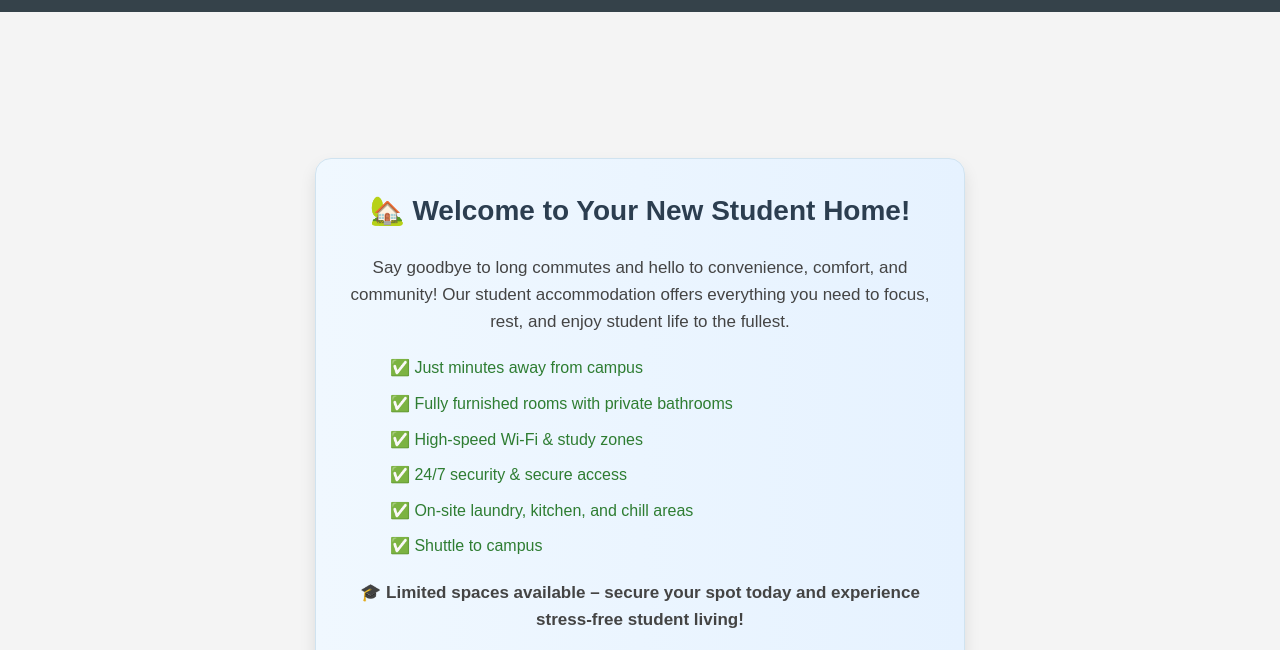
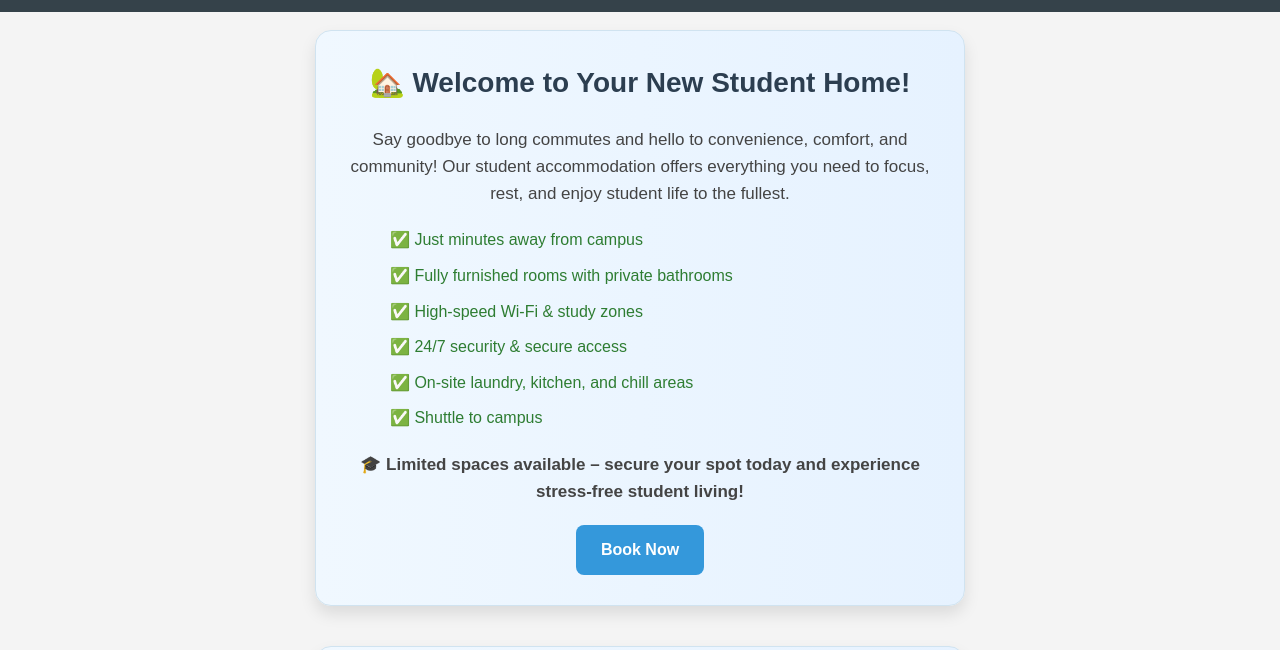
Before and after one commit to ThaizyCelby/Running, a plain HTML site: page index.html in a window 1280 px wide. Shown: the part 98-748 px from the top of the page. Drawn offline with Linux system fonts and the light colour scheme; a script that the page names is missing.

Commit message:
Update styles.css

```diff
--- a/styles.css
+++ b/styles.css
@@ -79,7 +79,7 @@ header ul li {
 }
 
 body {
-    margin-top: 20%; /* Space for fixed header */
+    margin-top: 10%; /* Space for fixed header */
     font-family: Arial, sans-serif;
     line-height: 1.6;
     background-color: #f4f4f4; /* Light background for contrast */
```
